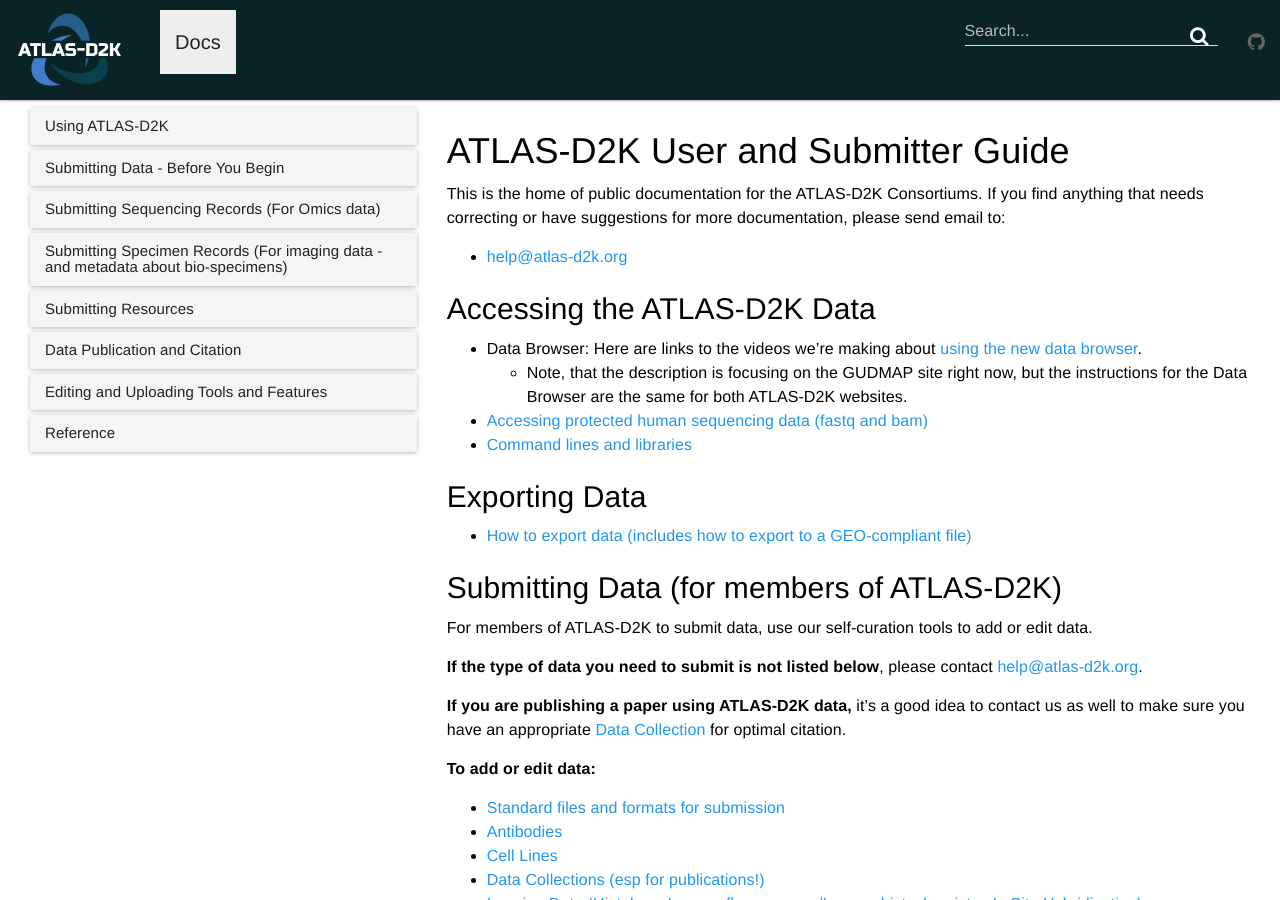
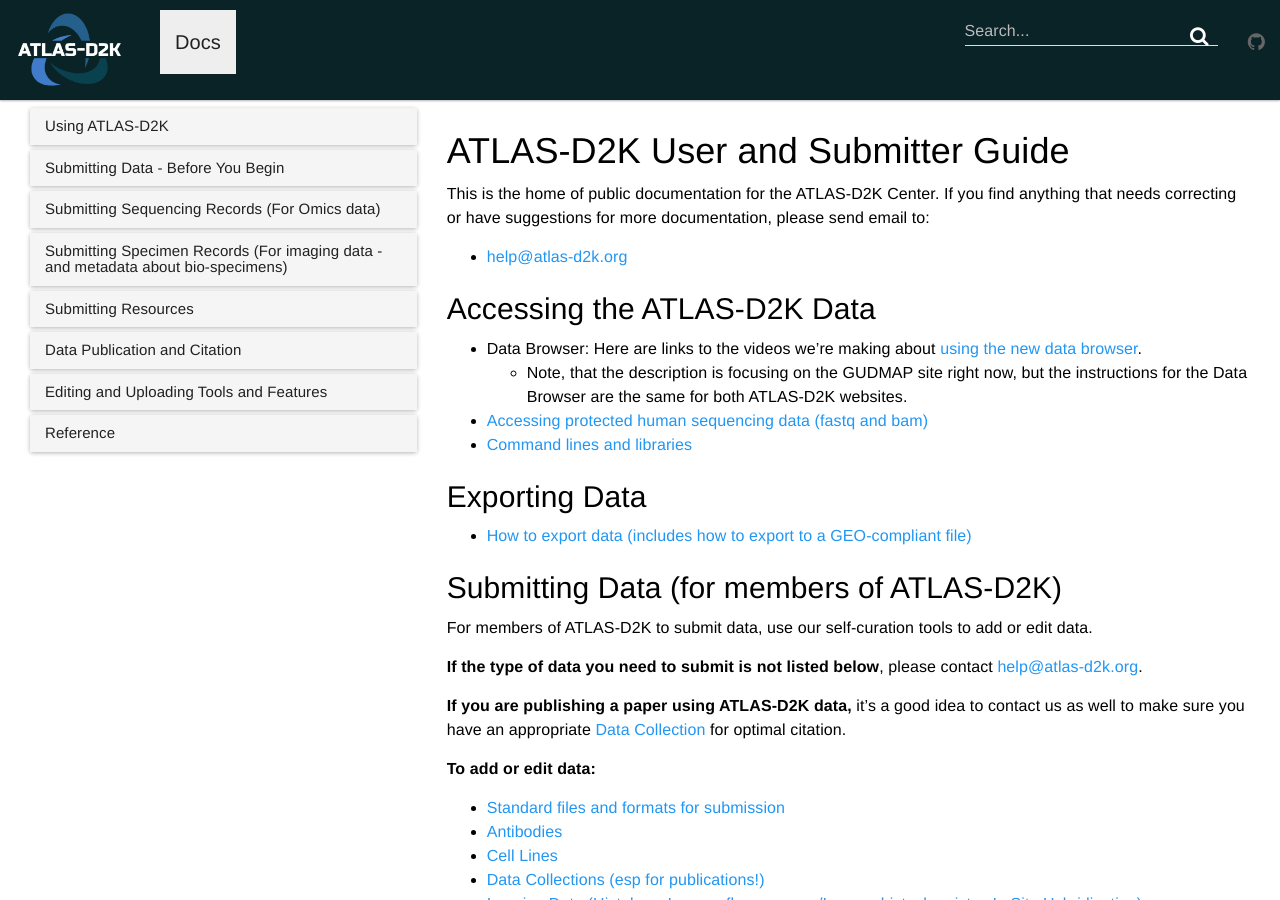
Before and after one commit to informatics-isi-edu/atlas-d2k-docs, a Jekyll site: the page built from docs/_docs/index.md, in a window 1280 px wide and 900 px high. Built offline with Jekyll 4.4.1, drawn with Linux system fonts in a browser that asks for light colours.

```diff
--- a/docs/_docs/index.md
+++ b/docs/_docs/index.md
@@ -1,12 +1,12 @@
 ---
 title: ATLAS-D2K User and Submitter Guide
 permalink: /docs/home/
-redirect_from:
-- /docs/index.html
-- /index.html
+#redirect_from:
+#- /docs/index.html
+#- /index.html
 ---
 
-This is the home of public documentation for the ATLAS-D2K Consortiums. If you find anything that needs correcting or have suggestions for more documentation, please send email to:
+This is the home of public documentation for the ATLAS-D2K Center. If you find anything that needs correcting or have suggestions for more documentation, please send email to:
 
 - [help@atlas-d2k.org](mailto:help@atlas-d2k.org)
 
```
